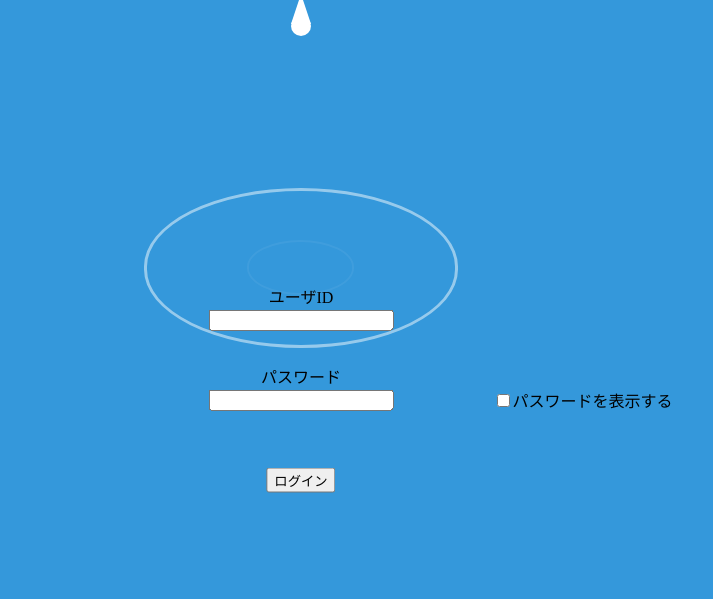
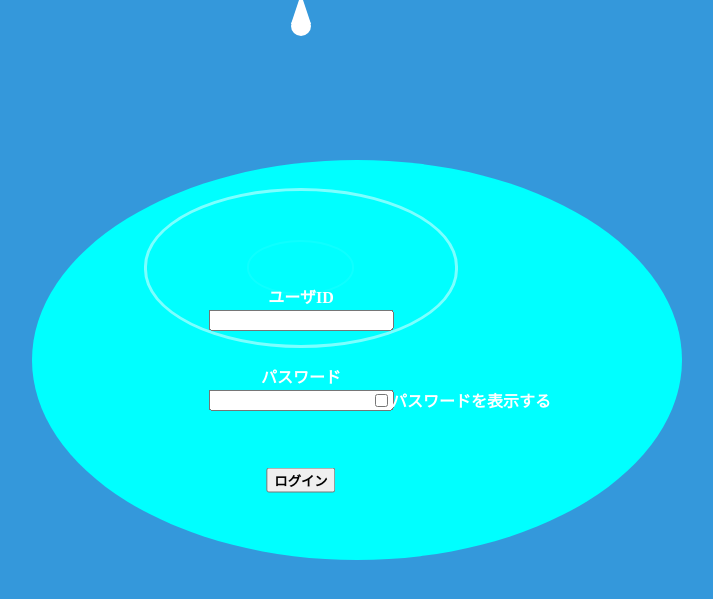
Before and after one commit to koootin0616/spring-group13, a Spring Boot app: page /login in a window 1280 px wide. Shown: the top 599 px of the page, without its empty margins (339-1052 px from the left). Run offline with Spring Boot 4, Linux system fonts and the light colour scheme.

Commit message:
login signup test3

```diff
--- a/spring-group13/src/main/resources/static/login.css
+++ b/spring-group13/src/main/resources/static/login.css
@@ -5,6 +5,8 @@
 	top: 35%;
 	left: 50%;
 	transform: translate(-50%, -50%);
+	font-weight:bold;
+	color:white;
 }
 
 #idtxt {
@@ -21,6 +23,8 @@
 	top: 45%;
 	left: 50%;
 	transform: translate(-50%, -50%);
+	font-weight:bold;
+	color:white;
 }
 
 #passtxt {
@@ -37,17 +41,27 @@
 	_display: inline;
 	position: absolute;
 	top: 50%;
-	left: 72%;
+	left: 62.5%;
 	transform: translate(-50%, -50%);
+	font-weight:bold;
+	color:white;
 }
 
-#login {
+#submit {
 	display: inline-block;
 	_display: inline;
 	position: absolute;
 	top: 60%;
 	left: 50%;
 	transform: translate(-50%, -50%);
+}
+
+#submitstyle{
+	font-weight:bold;
+}
+
+#submitstyle:hover{
+	color:red;
 }
 
 body {
@@ -57,6 +71,17 @@
 
 .bgground {
   margin: 175px auto;
+}
+
+.dish{
+	border-radius: 50%;
+	width:650px;
+	height:400px;
+	background:#00FFFF;
+	margin:auto;
+	position: absolute;
+	top:20%;
+	left:29%;
 }
 
 .drop {
--- a/spring-group13/src/main/resources/templates/login.html
+++ b/spring-group13/src/main/resources/templates/login.html
@@ -6,6 +6,7 @@
 </head>
 <link href="login.css" rel="stylesheet">
 <body>
+	<div class="bgground dish"></div>
 	<p id="id">ユーザID</p>
 	<div id="idtxt">
 		<input type="text" name="id">
@@ -31,8 +32,8 @@
 	</script>
 	<br>
 	<br>
-	<div id="login">
-		<input type="submit" value="ログイン">
+	<div id="submit">
+		<input id="submitstyle" type="submit" value="ログイン">
 	</div>
 	<div class="bgground drop"></div>
 	<div class="bgground wave"></div>
--- a/spring-group13/src/main/resources/templates/signup.html
+++ b/spring-group13/src/main/resources/templates/signup.html
@@ -7,6 +7,7 @@
 </head>
 <link href="login.css" rel="stylesheet">
 <body>
+	<div class="bgground dish"></div>
 	<p id="id">ユーザID</p>
 	<div id="idtxt">
 		<input type="text" name="id">
@@ -33,9 +34,10 @@
 	<br>
 	<br>
 
-	<div id="login">
-		<input type="submit" value="登録">
+	<div id="submit">
+		<input id="submitstyle" type="submit" value="登録">
 	</div>
+
 	<div class="bgground drop"></div>
 	<div class="bgground wave"></div>
 
```
